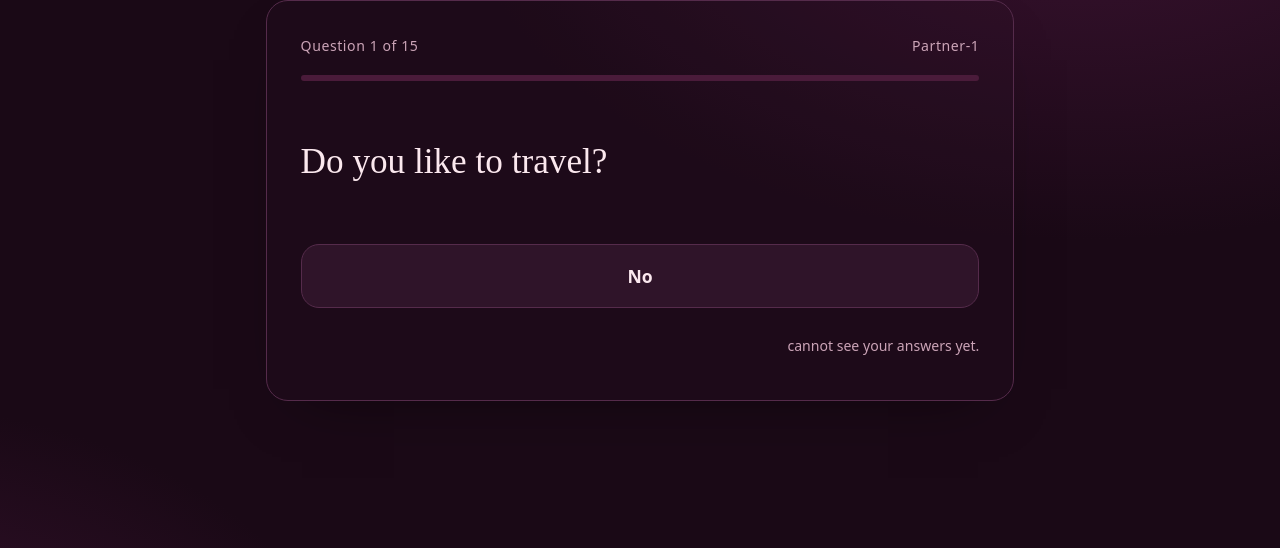
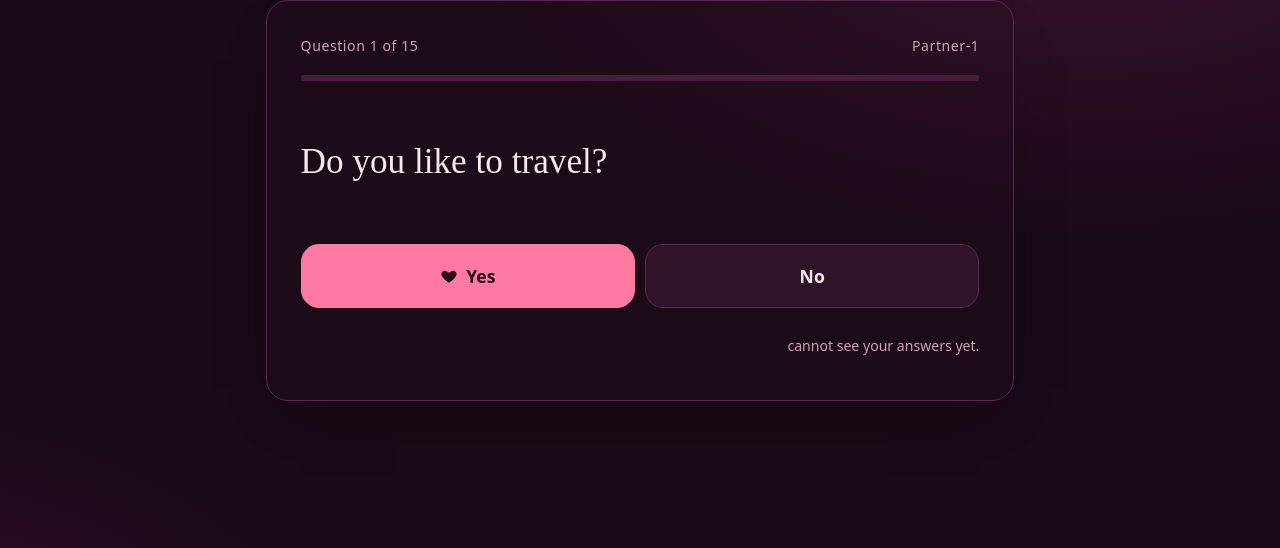
Before and after one commit to Prohor722/compatabilityTest, a Laravel app: page /question in a window 1280 px wide. Shown: the part 60-608 px from the top of the page. Run offline with Laravel 12, Linux system fonts and the light colour scheme; data that the repository does not hold is empty.

Commit message:
issues fixed

```diff
--- a/resources/views/game/questions/question_page.blade.php
+++ b/resources/views/game/questions/question_page.blade.php
@@ -5,7 +5,15 @@
         <div class="bar"><i id="pb" style="width: 0%;"></i></div>
         <div class="qtext" id="qt" aria-live="polite" style="">{{ $questions[0] }}</div>
         <div class="answers">
-
+            <button class="ans yes" data-act="ans" data-v="yes">
+                <svg viewBox="0 0 24 24"
+                    aria-hidden="true">
+                    <path
+                        d="M12 21s-7.5-4.6-9.6-9.3C1 8.4 3 5 6.3 5c2 0 3.5 1.1 4.2 2.4h3C14.2 6.1 15.7 5 17.7 5 21 5 23 8.4 21.6 11.7 19.5 16.4 12 21 12 21z">
+                    </path>
+                </svg>
+                Yes
+            </button>
             @if ($maybe)
                 <button class="ans maybe" data-act="ans" data-v="maybe">Maybe</button>
             @endif
```
